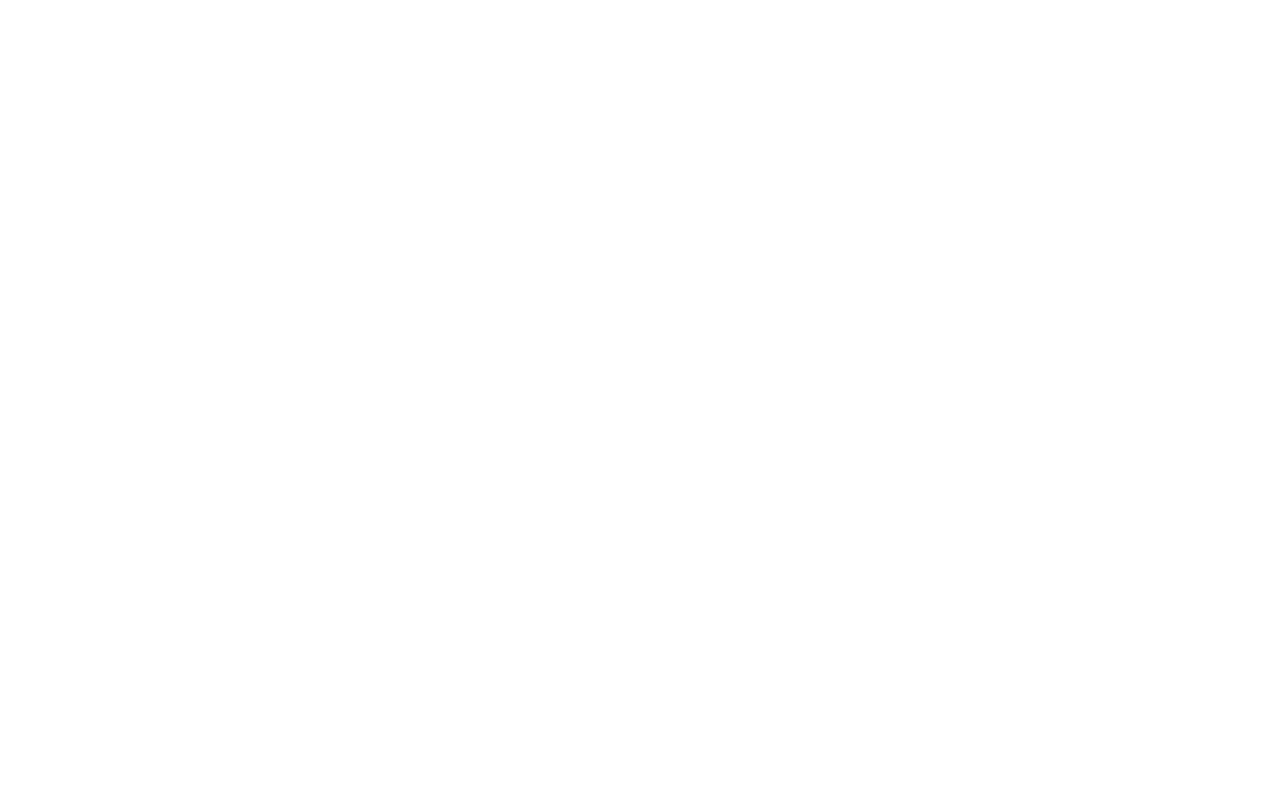
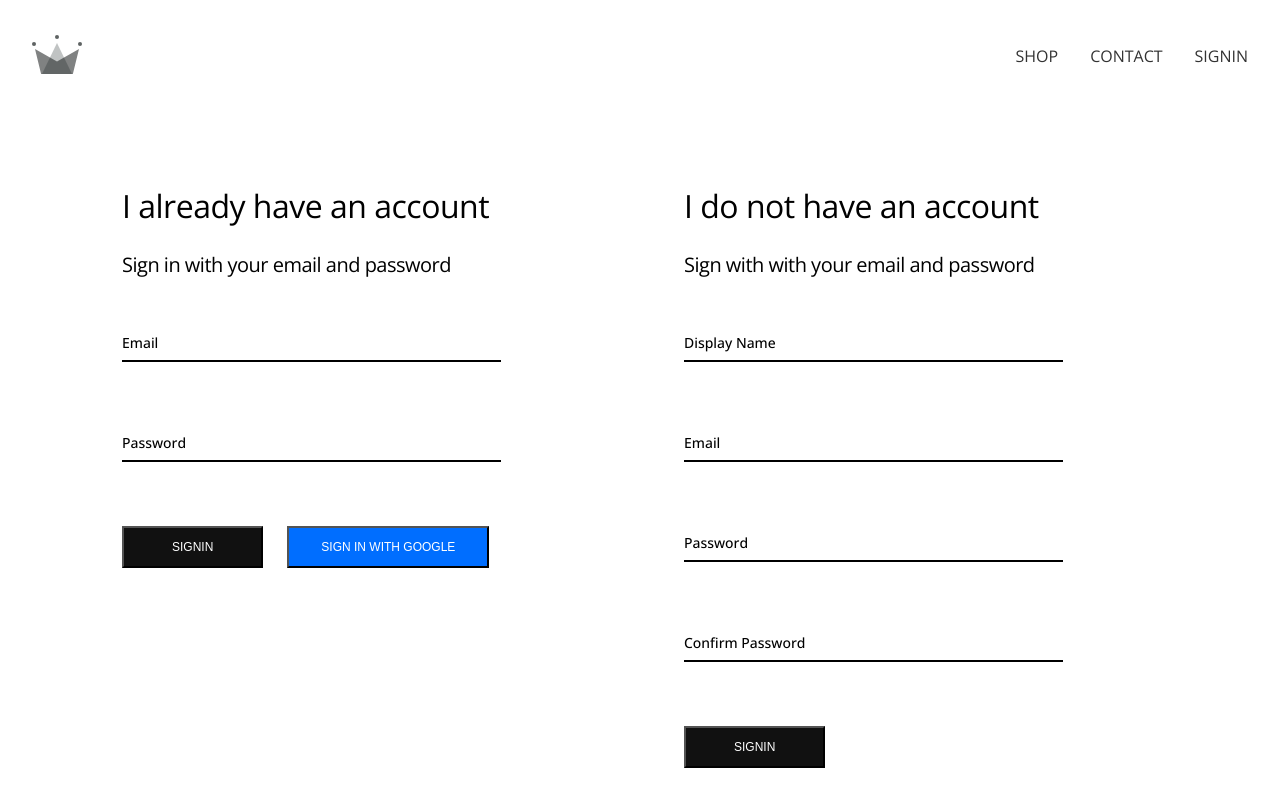
Before and after one commit to Anoop555777/Shoppingcloths-app, a React (Create React App) app: page /auth in a window 1280 px wide. Before the commit this address had no page. Built offline with nearby package versions, Linux system fonts and the light colour scheme.

Commit message:
signin and signup form

```diff
--- a/src/App.js
+++ b/src/App.js
@@ -1,7 +1,8 @@
 import { Routes, Route } from "react-router-dom";
+import "./categories.style.scss";
 import Navigation from "./routes/navigation/navigation.component";
-import "./categories.style.scss";
 import Home from "./routes/home/home.component";
+import Authentication from "./routes/authentication/authentication.component";
 
 function App() {
   return (
@@ -10,6 +11,8 @@
         <Route index element={<Home />} />
 
         {/* <Route path="shop" element={<Shop />} /> */}
+
+        <Route path="auth" element={<Authentication />} />
       </Route>
     </Routes>
   );
--- a/src/categories.style.scss
+++ b/src/categories.style.scss
@@ -7,3 +7,30 @@
   grid-template-columns: repeat(6, 1fr);
   grid-template-rows: repeat(2, 1fr);
 }
+
+.grid--2-cols {
+  grid-template-columns: repeat(2, 1fr);
+}
+
+.primary__heading {
+  font-weight: 300;
+  letter-spacing: -0.5px;
+  font-size: 3.2rem;
+}
+.secondary__heading {
+  font-weight: 300;
+  font-size: 2rem;
+  letter-spacing: -0.5px;
+}
+
+.margin__bottom--lg {
+  margin-bottom: 4.8rem !important;
+}
+
+.margin__bottom--sm {
+  margin-bottom: 2.4rem !important;
+}
+
+.margin__bottom--md {
+  margin-bottom: 3.2rem !important;
+}
--- /dev/null
+++ b/src/components/sign-in-form/sign-in-form.component.jsx
@@ -0,0 +1,48 @@
+import React from "react";
+import classes from "./sign.module.scss";
+const SignIn = () => {
+  return (
+    <div className={classes.sign__form}>
+      <h1 className="primary__heading margin__bottom--sm">
+        I already have an account
+      </h1>
+      <h3 className="secondary__heading margin__bottom--lg">
+        Sign in with your email and password
+      </h3>
+      <form className={classes.form}>
+        <div className={classes.form__group}>
+          <input
+            type="email"
+            className={classes.form__input}
+            id="email"
+            required
+          />
+          <label for="email" className={classes.form__label}>
+            Email
+          </label>
+        </div>
+
+        <div className={classes.form__group}>
+          <input
+            type="password"
+            className={classes.form__input}
+            id="password"
+            required
+          />
+          <label for="password" className={classes.form__label}>
+            Password
+          </label>
+        </div>
+
+        <button className={`${classes.btn} ${classes.btn__black}`}>
+          Signin
+        </button>
+        <button className={`${classes.btn} ${classes.btn__blue}`}>
+          sign in with Google
+        </button>
+      </form>
+    </div>
+  );
+};
+
+export default SignIn;
--- /dev/null
+++ b/src/components/sign-in-form/sign.module.scss
@@ -0,0 +1,68 @@
+.sign__form {
+  padding: 3.2rem;
+}
+
+.form {
+  &__group {
+    margin-bottom: 6.4rem;
+    position: relative;
+  }
+
+  &__input {
+    display: inline-block;
+    width: 80%;
+    font-size: 1.6rem;
+    padding-top: 1.2rem;
+    font-family: inherit;
+    border: none;
+    border-bottom: 2px solid #000;
+
+    &:focus {
+      outline: none;
+      border-bottom: 2px solid greenyellow;
+    }
+
+    &:focus:invalid {
+      border-bottom: 2px solid orangered;
+    }
+  }
+
+  &__label {
+    font-size: 1.4rem;
+    font-weight: 500;
+    display: inline-block;
+    position: absolute;
+    bottom: 1rem;
+    left: 0;
+    transition: all 0.4s;
+    text-transform: capitalize;
+  }
+
+  &__input:focus + &__label {
+    transform: translateY(-2rem);
+  }
+
+  &__input:placeholder-shown + &__label {
+    transform: translateY(-2rem);
+  }
+}
+
+.btn {
+  display: inline-block;
+  padding: 1.2rem 3.2rem;
+  font-size: 1.2rem;
+  text-transform: uppercase;
+  color: #fff;
+}
+.btn:not(:last-child) {
+  margin-right: 2.4rem;
+}
+
+.btn__black {
+  background-color: #111;
+  padding: 1.2rem 4.8rem;
+}
+
+.btn__blue {
+  background-color: rgb(0, 110, 255);
+}
--- /dev/null
+++ b/src/components/sign-up-form/sign-up-form.component.jsx
@@ -0,0 +1,69 @@
+import React from "react";
+import classes from "./../sign-in-form/sign.module.scss";
+const SignUp = () => {
+  return (
+    <div className={classes.sign__form}>
+      <h1 className="primary__heading margin__bottom--sm">
+        I do not have an account
+      </h1>
+      <h3 className="secondary__heading margin__bottom--lg">
+        Sign with with your email and password
+      </h3>
+      <form className={classes.form}>
+        <div className={classes.form__group}>
+          <input
+            type="name"
+            className={classes.form__input}
+            id="name"
+            required
+          />
+          <label for="name" className={classes.form__label}>
+            Display Name
+          </label>
+        </div>
+
+        <div className={classes.form__group}>
+          <input
+            type="email"
+            className={classes.form__input}
+            id="emailuser"
+            required
+          />
+          <label for="emailuser" className={classes.form__label}>
+            Email
+          </label>
+        </div>
+
+        <div className={classes.form__group}>
+          <input
+            type="password"
+            className={classes.form__input}
+            id="passworduser"
+            required
+          />
+          <label for="passworduser" className={classes.form__label}>
+            Password
+          </label>
+        </div>
+
+        <div className={classes.form__group}>
+          <input
+            type="password"
+            className={classes.form__input}
+            id="confirmpassword"
+            required
+          />
+          <label for="confirmpassword" className={classes.form__label}>
+            confirm Password
+          </label>
+        </div>
+
+        <button className={`${classes.btn} ${classes.btn__black}`}>
+          Signin
+        </button>
+      </form>
+    </div>
+  );
+};
+
+export default SignUp;
--- /dev/null
+++ b/src/routes/authentication/authentication.component.jsx
@@ -0,0 +1,15 @@
+import React from "react";
+import "./authentication.styles.scss";
+import SignIn from "../../components/sign-in-form/sign-in-form.component";
+import SignUp from "../../components/sign-up-form/sign-up-form.component";
+
+const Authentication = () => {
+  return (
+    <div className="sign grid grid--2-cols">
+      <SignIn />
+      <SignUp />
+    </div>
+  );
+};
+
+export default Authentication;
--- /dev/null
+++ b/src/routes/authentication/authentication.styles.scss
@@ -0,0 +1,5 @@
+.sign {
+  width: 110rem;
+  margin: 0 auto;
+  margin-top: 6.4rem;
+}
--- a/src/routes/navigation/navigation.component.jsx
+++ b/src/routes/navigation/navigation.component.jsx
@@ -22,7 +22,7 @@
               </Link>
             </li>
             <li>
-              <Link className="main__nav--link" to="/sign-in">
+              <Link className="main__nav--link" to="/auth">
                 SignIn
               </Link>
             </li>
```
Also changed, not shown: src/routes/shop/shop.component.jsx (added), src/routes/shop/shop.styles.scss (added).
